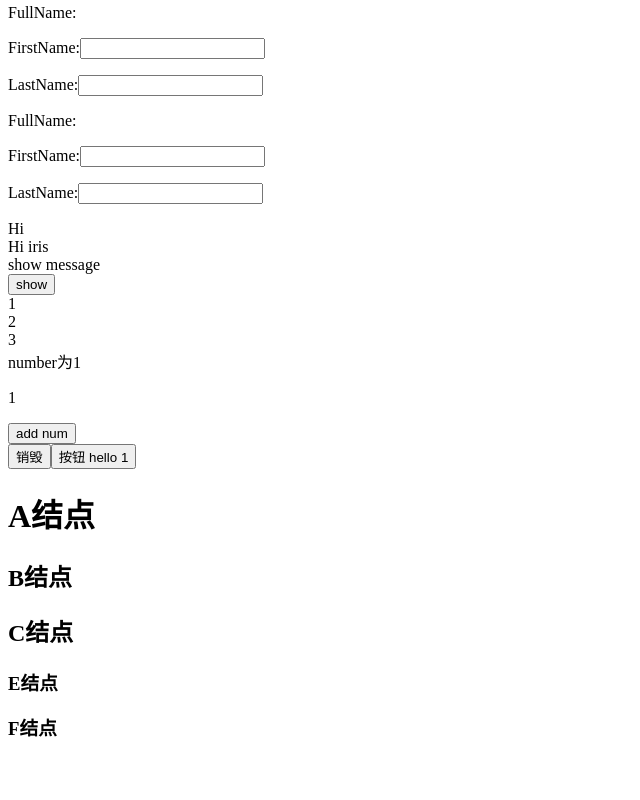
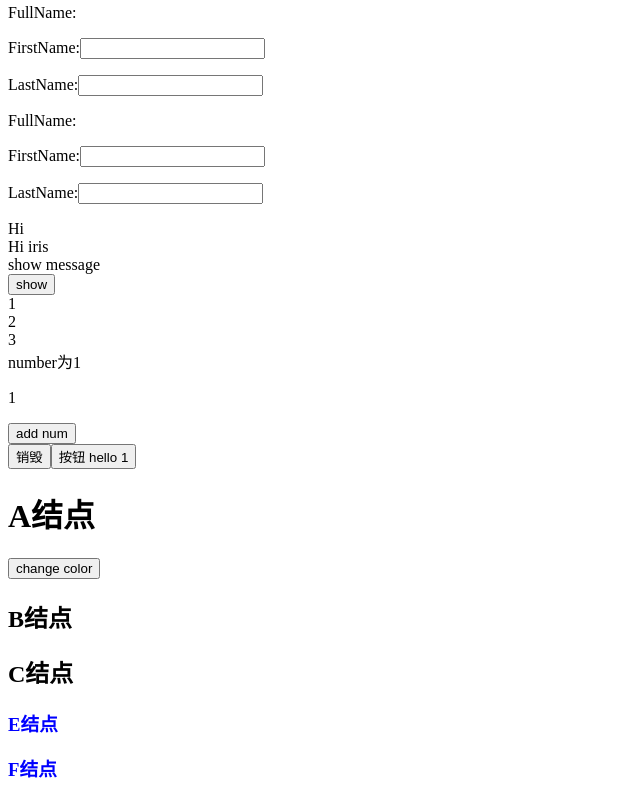
Before and after one commit to irisxr/my-app, a Vue app: page / in a window 1280 px wide. Shown: the part 501-1301 px from the top of the page, without its empty margins (0-640 px from the left). Before the commit the page ends 1260 px from the top, so only its background shows below. Built offline with nearby package versions, Linux system fonts and the light colour scheme.

Commit message:
inject&provide组件通行

```diff
--- a/src/components/childrenA.vue
+++ b/src/components/childrenA.vue
@@ -1,6 +1,7 @@
 <template>
     <div class="border">
         <h1>A结点</h1>
+        <button @click="()=>changeColor()">change color</button>
         <children-b/>
         <children-c/>
     </div>
@@ -8,20 +9,31 @@
 <script>
     import childrenB from './childrenB'
     import childrenC from './childrenC'
+
     export default {
         provide() {
             return {
-                theme:this
+                theme: this
+            }
+
+        },
+        data() {
+            return {
+                color: 'blue'
             }
         },
-        data(){
-            return{
-                color:'blue'
+        components: {
+            childrenB,
+            childrenC,
+        },
+        methods: {
+            changeColor(color) {
+                if (color) {
+                    this.color = color
+                } else {
+                    this.color = this.color == 'blue' ? 'red' : 'blue'
+                }
             }
-        },
-        components:{
-            childrenB,
-            childrenC
         }
     }
 </script>
--- a/src/components/childrenE.vue
+++ b/src/components/childrenE.vue
@@ -1,16 +1,14 @@
 <template>
     <div class="border2">
-        <h3 >E结点</h3>
+        <h3 :style="{color:theme.color}">E结点</h3>
     </div>
 </template>
 
 <script>
     export default {
-        inject() {
-            return {
-                theme: {
-                    default: () => ({})
-                }
+        inject: {
+            theme: {
+                default: () => ({})
             }
         }
     }
--- a/src/components/childrenF.vue
+++ b/src/components/childrenF.vue
@@ -1,16 +1,14 @@
 <template>
     <div class="border2">
-        <h3 >F结点</h3>
+        <h3 :style="{color:theme1.color}">F结点</h3>
     </div>
 </template>
 <script>
-    export default{
-        inject(){
-            return{
-                theme1:{
-                    from:'theme',
-                    default:()=>({})
-                }
+    export default {
+        inject: {
+            theme1: {
+                from: 'theme',
+                default: () => ({})
             }
         }
     }
```
Also changed, not shown: src/components/childrenD.vue (deleted), src/components/childrenG.vue (deleted), src/components/childrenH.vue (deleted), src/components/childrenI.vue (deleted).
